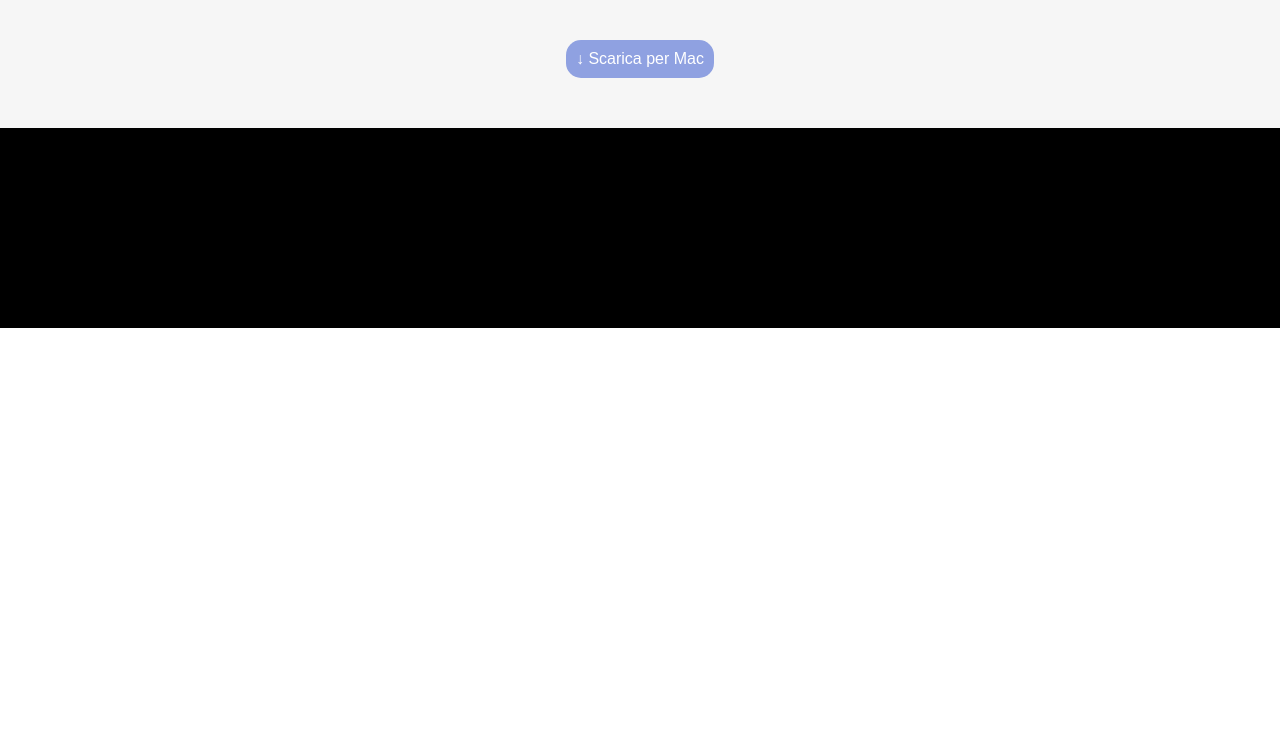
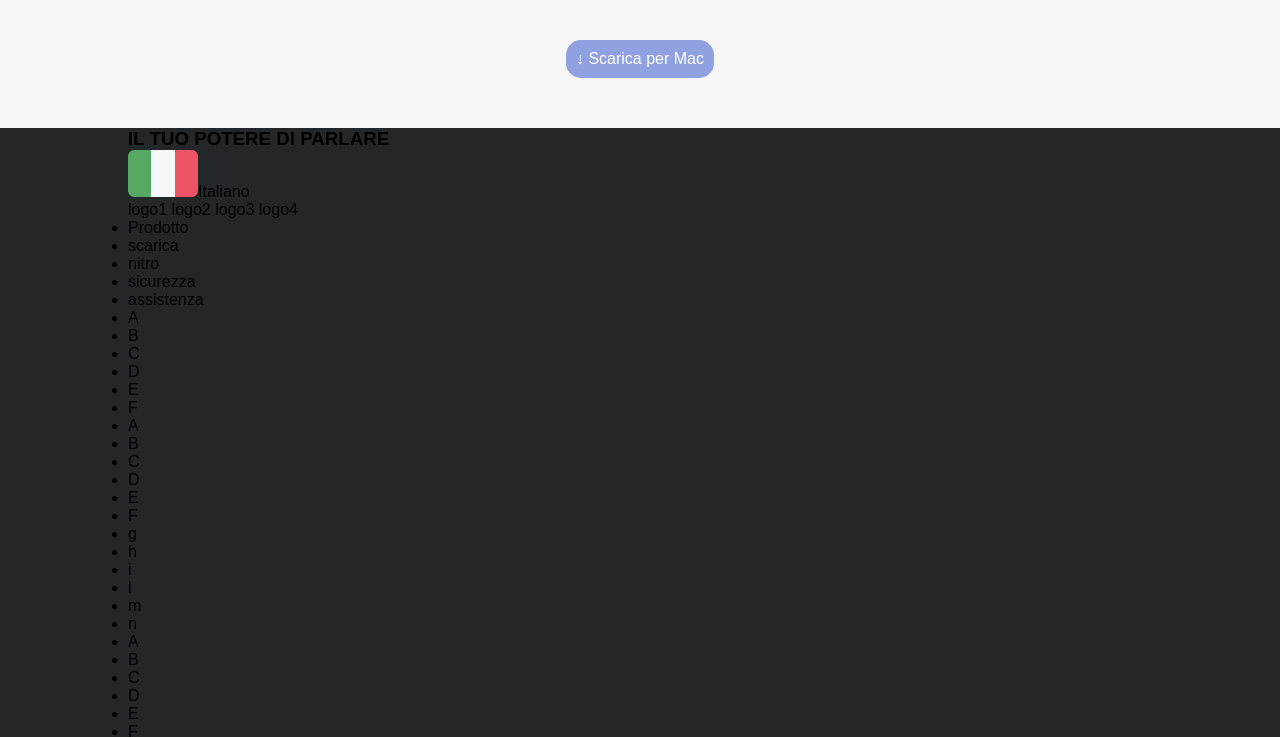
Before and after one commit to AlessioBonadonna/htmlcss-discord, a plain HTML site: page index.html in a window 1280 px wide. Shown: the part 3957-4694 px from the top of the page. Before the commit the page ends 4285 px from the top, so only its background shows below. Drawn offline with Linux system fonts and the light colour scheme.

Commit message:
footer scafonding

```diff
--- a/css/style.css
+++ b/css/style.css
@@ -44,10 +44,7 @@ header {
 
 
 
-footer {
-    background-color: black;
-    height: 200px;
-}
+
 
 a {
     color: white;
@@ -203,3 +200,7 @@ text-align: center;
 
 }
 /****************** chiusura main **********/
+/************* Footer ***************/
+footer{
+    background-color: #23272a;
+}
--- a/index.html
+++ b/index.html
@@ -126,7 +126,82 @@
                 </div>
             </div>
         </main>
-        <footer></footer>
+        <footer>
+            <div class="container">
+                <aside class="footerprimo">
+                    <h3>IL TUO POTERE DI PARLARE</h3>
+                <div>
+                    <div>
+                        <img src="./img/ita.png" alt="bandiera italiana">Italiano
+                    </div>
+                    <div>
+                        logo1
+                        logo2
+                        logo3
+                        logo4
+                    </div>
+
+                </aside>
+
+
+              <section>
+                <div class="lista-footer">
+                    <ul>
+                        <li>Prodotto</li>
+                        <li>scarica</li>
+                        <li>nitro</li>
+                        <li>sicurezza</li>
+                        <li>assistenza</li>
+                    </ul>
+                </div>
+                <div class="listafooter">
+                    <ul>
+                        <li>A</li>
+                        <li>B</li>
+                        <li>C</li>
+                        <li>D</li>
+                        <li>E</li>
+                        <li>F</li>
+                    </ul>
+                </div>
+                <div class="listafooter">
+                    <ul>
+                        <li>A</li>
+                        <li>B</li>
+                        <li>C</li>
+                        <li>D</li>
+                        <li>E</li>
+                        <li>F</li>
+                        <li>g</li>
+                        <li>h</li>
+                        <li>i</li>
+                        <li>l</li>
+                        <li>m</li>
+                        <li>n</li>
+                    </ul>
+                </div>
+
+                <div class="listafooter">
+                    <ul>
+                        <li>A</li>
+                        <li>B</li>
+                        <li>C</li>
+                        <li>D</li>
+                        <li>E</li>
+                        <li>F</li>
+
+                    </ul>
+                </div>
+              </section>
+              <hr>
+              <div>
+                <img src="./img/logo.svg" alt="logo discord">
+                <a href="#" class="btn btn-bigcont-blue ">Registrati</a>
+              </div>
+
+
+            </div>
+        </footer>
     </div>
     <!--container-->
 </body>
```
